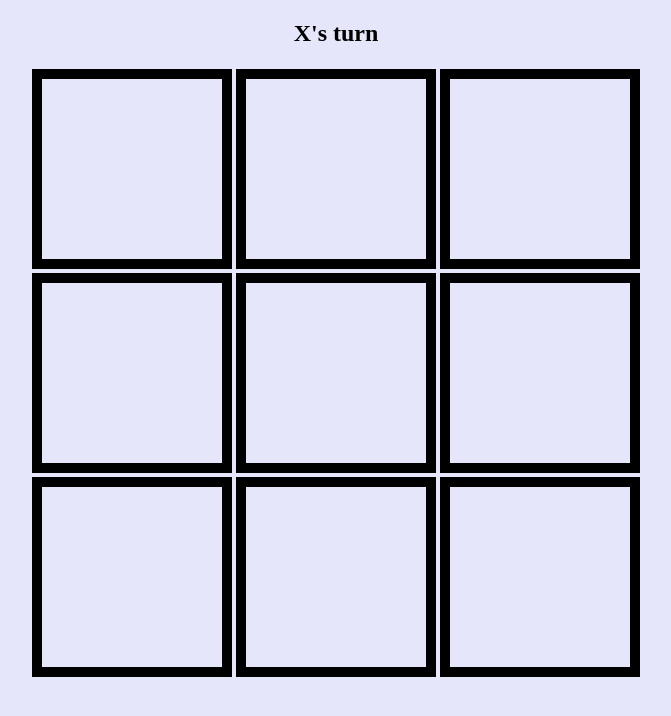
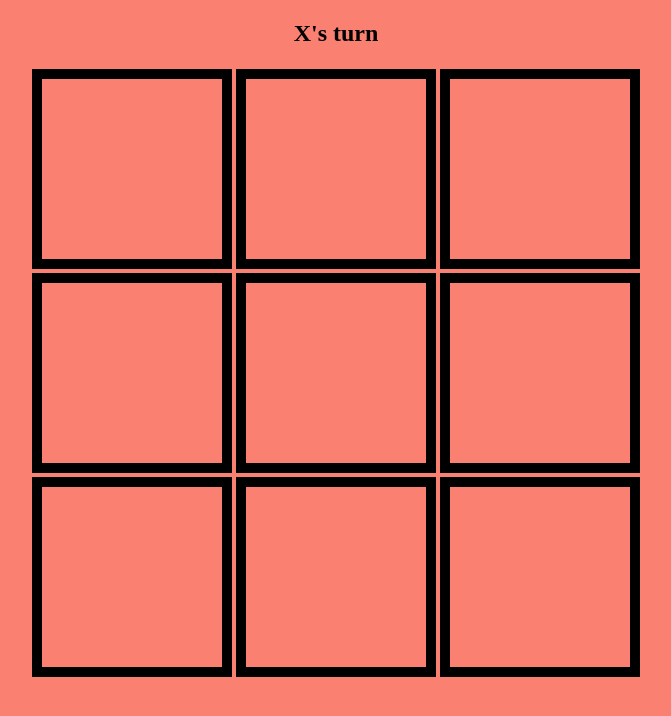
Before and after one commit to cbas/tictactoe, a website: page game/index.html in a window 1280 px wide. Shown: the whole page, without its empty margins (304-975 px from the left). Drawn offline with Linux system fonts and the light colour scheme.

Commit message:
Update game.css

```diff
--- a/game/game.css
+++ b/game/game.css
@@ -1,5 +1,5 @@
 body {
-  background: lavender;
+  background: salmon;
 }
 .status-bar {
   flex-direction: row;
```
